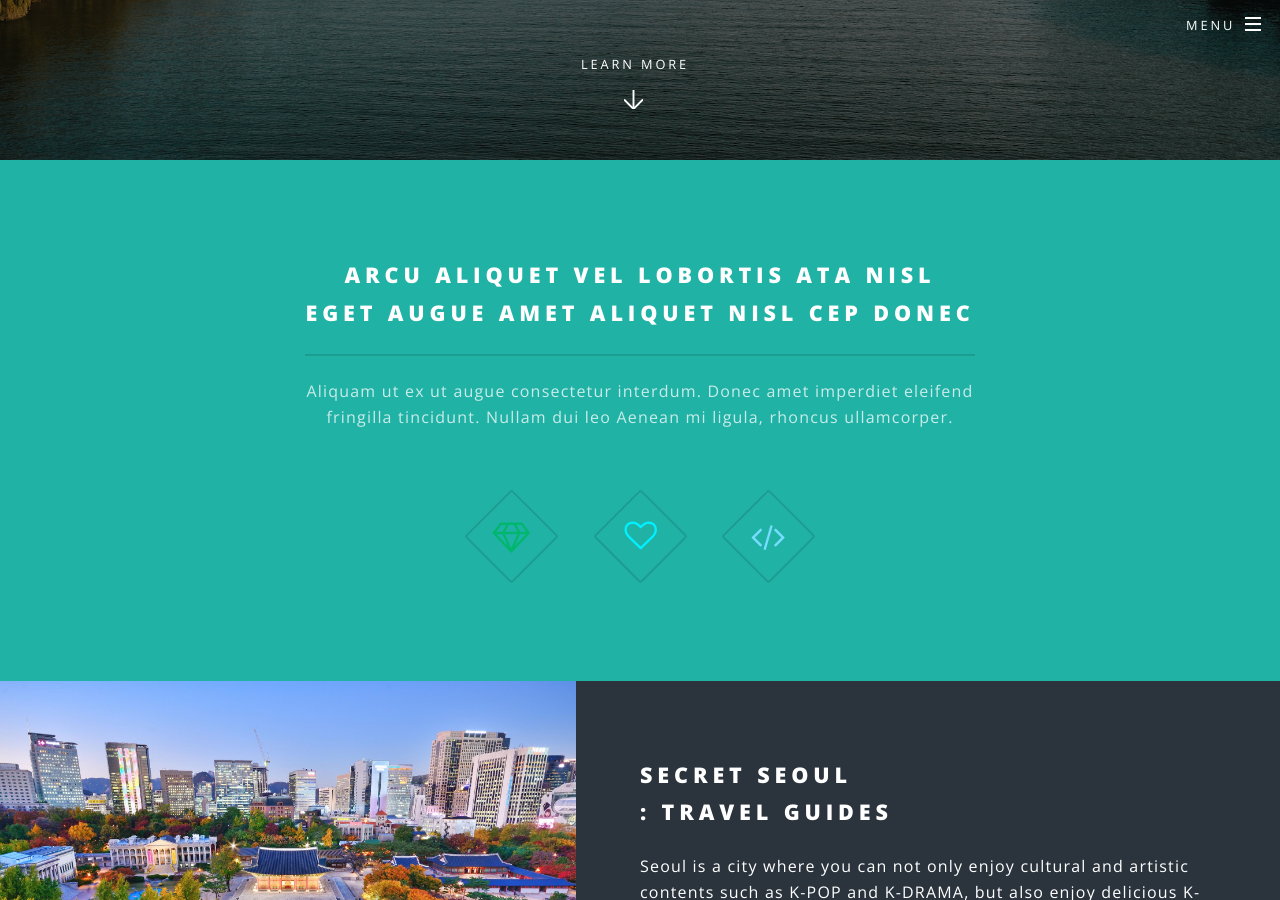
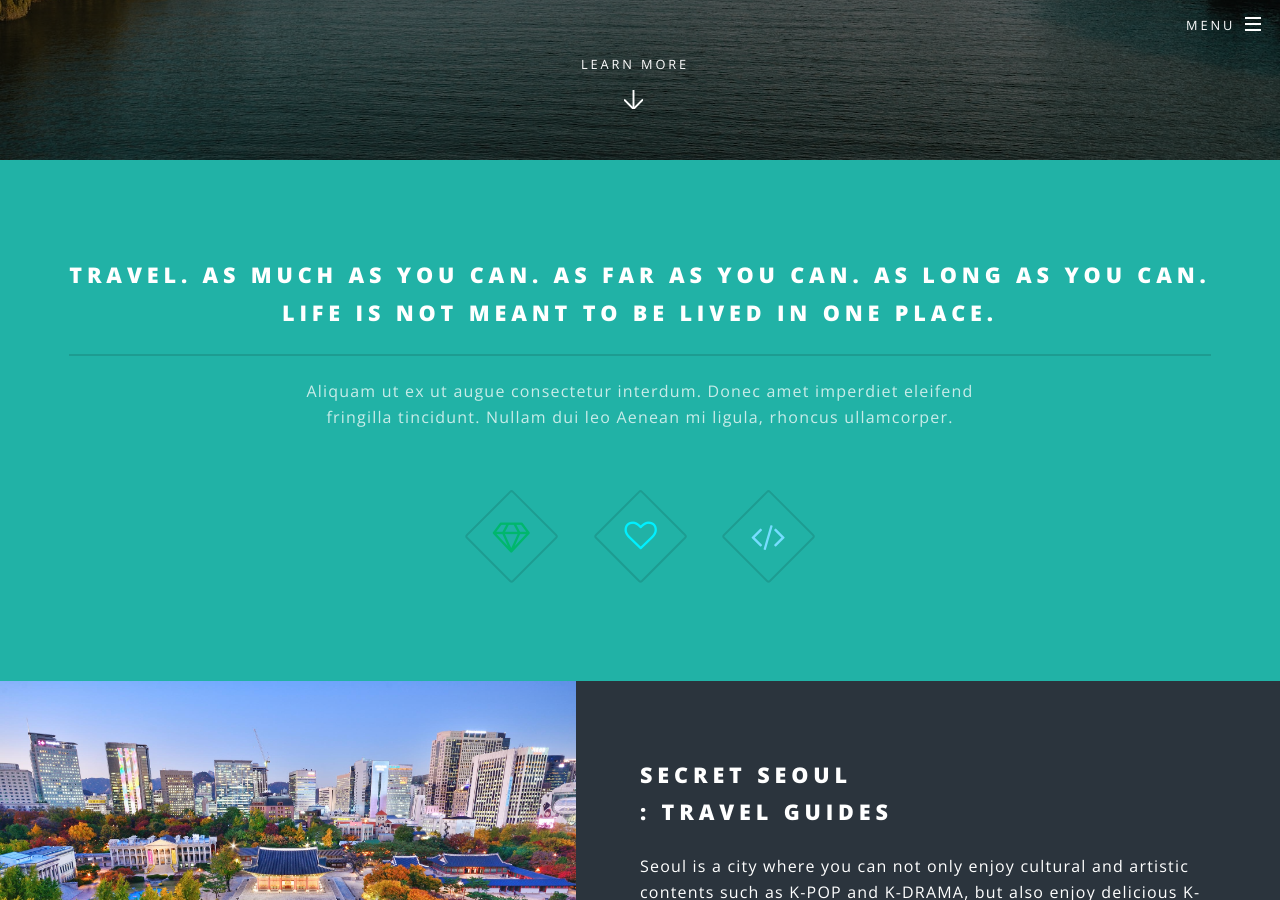
Before and after one commit to inansung/secret.github.io, a Jekyll site: the page built from index.html, in a window 1280 px wide and 900 px high, scrolled down 740 px. Built offline with Jekyll 4.4.1, drawn with Linux system fonts in a browser that asks for light colours.

Commit message:
Update index.html

```diff
--- a/index.html
+++ b/index.html
@@ -19,8 +19,8 @@ layout: landing
 					<section id="one" class="wrapper style1 special">
 						<div class="inner">
 							<header class="major">
-								<h2>Arcu aliquet vel lobortis ata nisl<br />
-								eget augue amet aliquet nisl cep donec</h2>
+								<h2>Travel. As much as you can. As far as you can. As long as you can. <br />
+								Life is not meant to be lived in one place.</h2>
 								<p>Aliquam ut ex ut augue consectetur interdum. Donec amet imperdiet eleifend<br />
 								fringilla tincidunt. Nullam dui leo Aenean mi ligula, rhoncus ullamcorper.</p>
 							</header>
```
